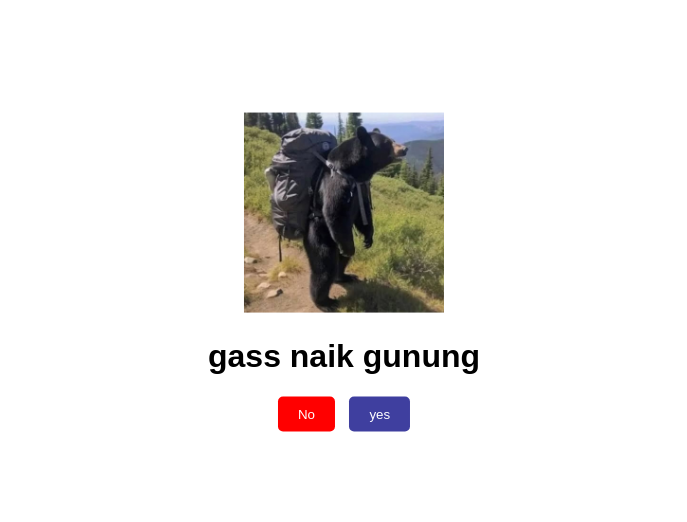
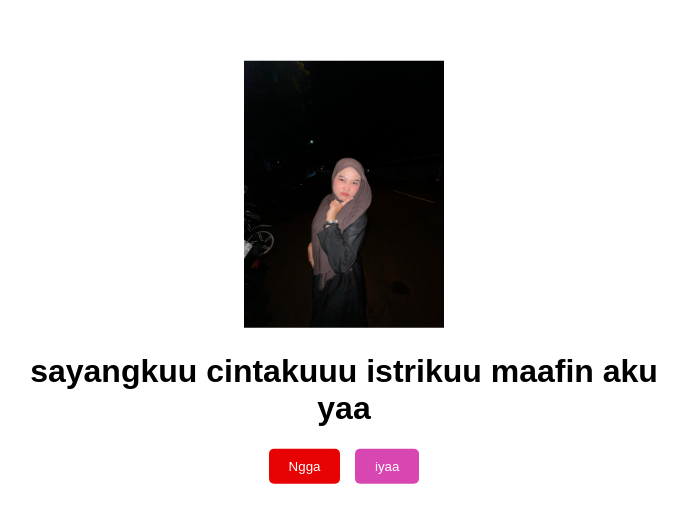
Before and after one commit to Aryapras/montain, a plain HTML site: page index.html in a window 1280 px wide. Shown: the part 128-650 px from the top of the page, without its empty margins (296-983 px from the left). Drawn offline with Linux system fonts and the light colour scheme; some packages are replaced by stand-ins of ours; a script that the page names is missing.

Commit message:
maappp for kanjeng ratuu

```diff
--- a/index.html
+++ b/index.html
@@ -3,7 +3,7 @@
 <head>
     <meta charset="UTF-8">
     <meta name="viewport" content="width=device-width, initial-scale=1.0">
-    <title>mei montain</title>
+    <title>maappp for kanjeng ratuu </title>
     <script src="https://cdn.jsdelivr.net/npm/sweetalert2@11"></script>
     <style>
         body {
@@ -24,31 +24,32 @@
             border-radius: 5px;
         }
         .button-red {
-            background-color: red;
+            background-color: rgb(231, 3, 3);
             position: relative;
         }
         .button-blue {
-            background-color: rgb(63, 63, 159);
+            background-color: rgb(216, 71, 177);
         }
     </style>
 </head>
 <body>
     <div class="container">
-        <img src="./gambar anomali1.jpg" alt="gambar anomali" width="200px">
-        <h1>gass naik gunung</h1>
-        <button class="button-red" id="tombolno">No</button>
-        <button class="button-blue" onclick="terima()">yes</button>
+        <img src="./kesayangan aii.jpeg" alt="gambar kesayangan
+        aii.jpeg" width="200px">
+        <h1>sayangkuu cintakuuu istrikuu maafin aku yaa </h1>
+        <button class="button-red" id="tombolno">Ngga</button>
+        <button class="button-blue" onclick="terima()">iyaa</button>
     </div>
     <script>
         function terima() {
             Swal.fire({
-                title: "Positif ga nih?",
+                title: "Beneran dimaafin kann?",
                 icon: "success",
                 showDenyButton: true,
-                confirmButtonText: "chat wa"
+                confirmButtonText: "iyaa sayangg"
             }).then((result) => {
                 if(result.isConfirmed) {
-                    window.location.href = "https://wa.me/6282248919991?text=Gasskeunn%20siap%20explore%20alam%20semesta"
+                    window.location.href = "https://wa.me/6282248919991?text=iyaa%20sayangkuu%20cintakuu%20suamikuu%20dimaafin"
                 }
             })
         }
```
Also changed, not shown: gambar anomali1.jpg (deleted), kesayangan aii.jpeg (added).
